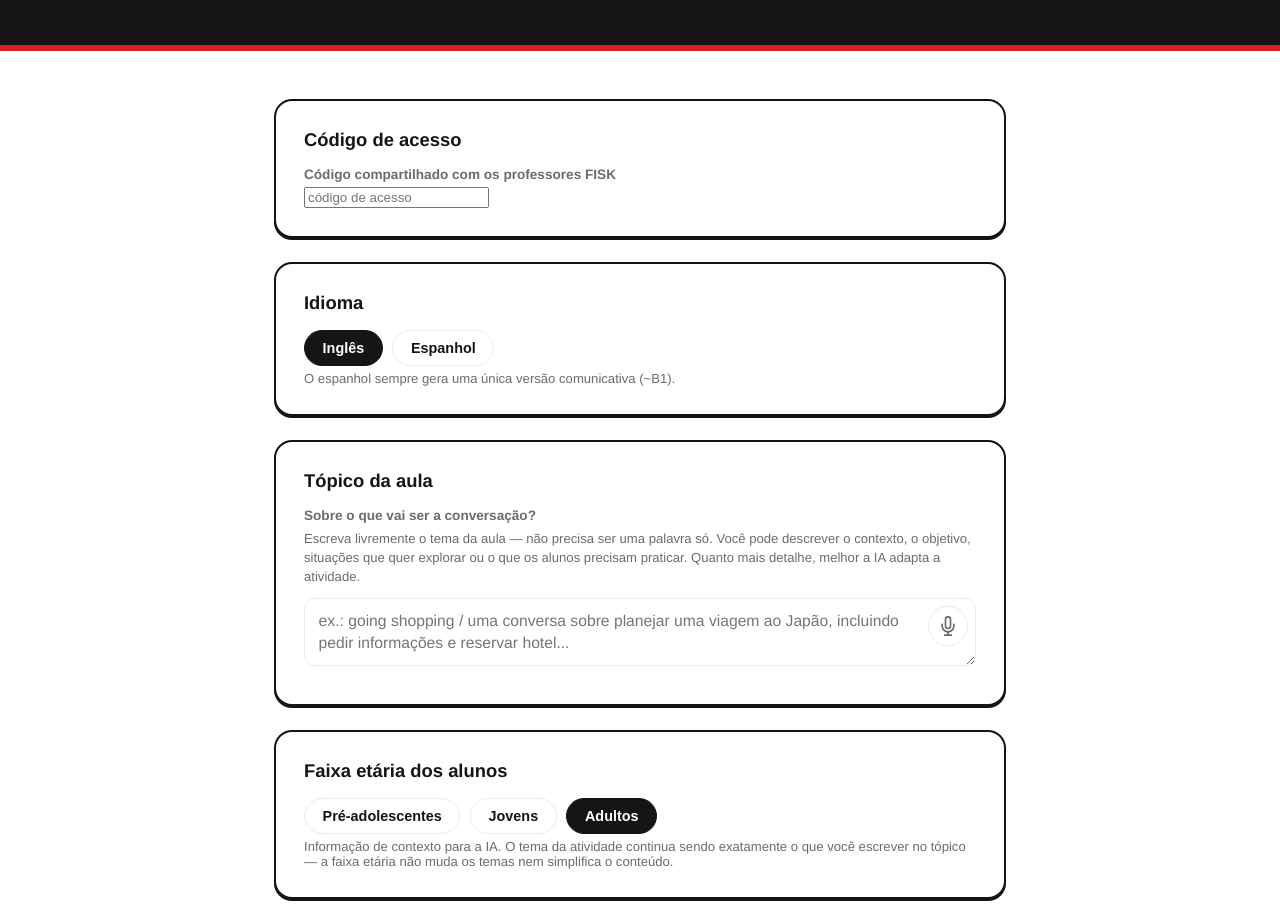
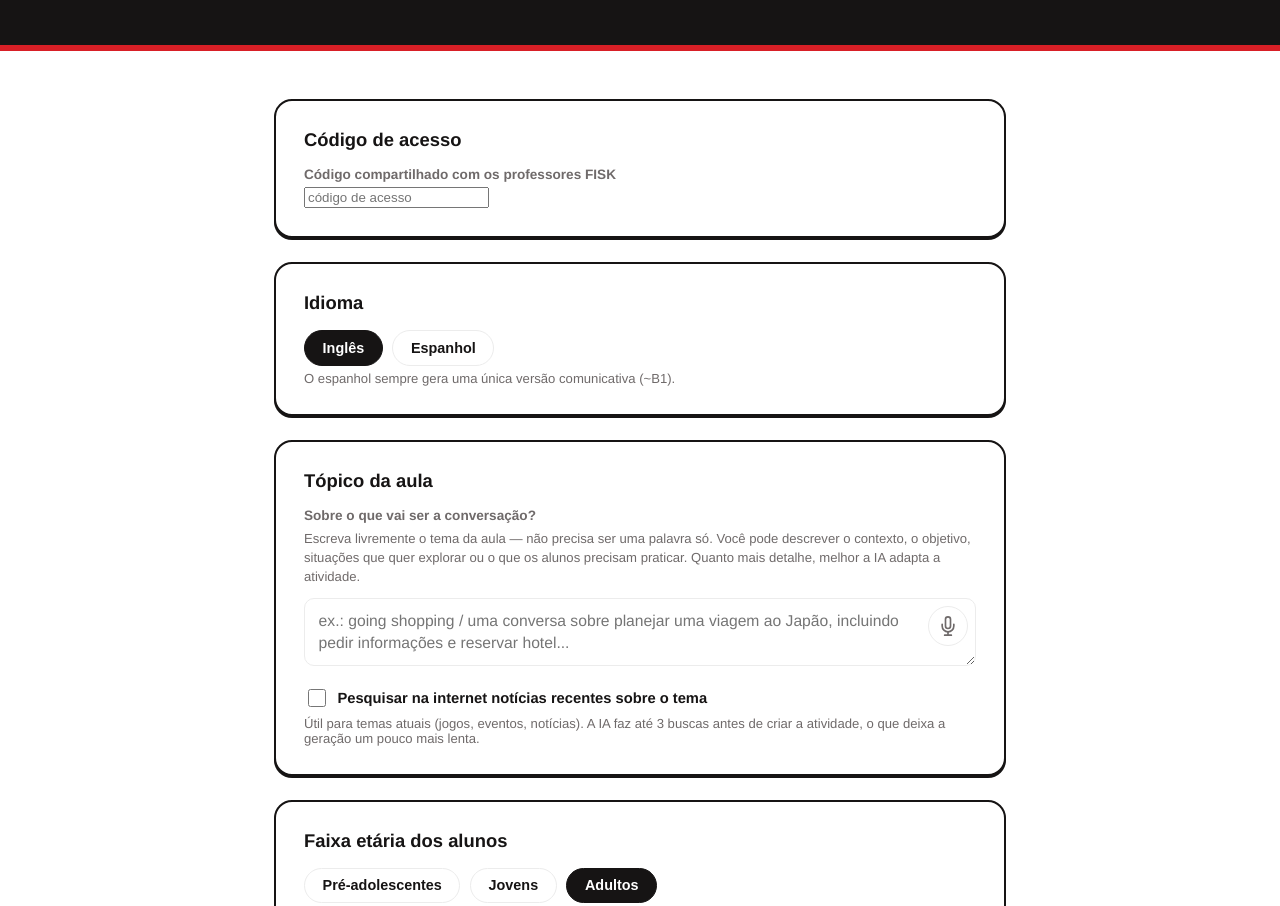
Before and after one commit to Pedro-Fisk/conversation-maker, a website: page index.html in a window 1280 px wide. Shown: the part 144-1050 px from the top of the page. Drawn offline with Linux system fonts and the light colour scheme.

Commit message:
Checkbox de busca na internet para temas atuais

```diff
--- a/app.js
+++ b/app.js
@@ -31,11 +31,11 @@
     statusEl.classList.toggle("is-error", Boolean(isError));
   }
 
-  async function fetchLessons({ accessCode, language, topic, levelChoice, ageGroup }) {
+  async function fetchLessons({ accessCode, language, topic, levelChoice, ageGroup, useWebSearch }) {
     const response = await fetch("/api/generate-lesson", {
       method: "POST",
       headers: { "content-type": "application/json" },
-      body: JSON.stringify({ accessCode, language, topic, levelChoice, ageGroup }),
+      body: JSON.stringify({ accessCode, language, topic, levelChoice, ageGroup, useWebSearch }),
     });
     const data = await response.json().catch(() => ({}));
     if (!response.ok) {
@@ -394,6 +394,8 @@
     const topic = topicEl.value.trim();
     const levelChoice = language === "english" ? selectedValue(levelChoices) : null;
     const ageGroup = selectedValue(ageChoices);
+    const webSearchEl = document.getElementById("webSearch");
+    const useWebSearch = Boolean(webSearchEl && webSearchEl.checked);
 
     if (!topic || !accessCode) return;
 
@@ -403,7 +405,7 @@
     results.classList.remove("is-visible");
 
     try {
-      const lessons = await fetchLessons({ accessCode, language, topic, levelChoice, ageGroup });
+      const lessons = await fetchLessons({ accessCode, language, topic, levelChoice, ageGroup, useWebSearch });
 
       results.innerHTML = "";
       lessons.forEach((lesson) => results.appendChild(renderDeck(lesson)));
--- a/index.html
+++ b/index.html
@@ -49,6 +49,11 @@
           </button>
         </div>
         <p class="hint" id="micHint"></p>
+        <label class="checkbox-row" for="webSearch">
+          <input type="checkbox" id="webSearch">
+          <span>Pesquisar na internet notícias recentes sobre o tema</span>
+        </label>
+        <p class="hint">Útil para temas atuais (jogos, eventos, notícias). A IA faz até 3 buscas antes de criar a atividade, o que deixa a geração um pouco mais lenta.</p>
       </div>
 
       <div class="panel">
--- a/style.css
+++ b/style.css
@@ -135,6 +135,24 @@ input[type="text"]:focus, select:focus, textarea:focus{
 }
 
 .hint-lead{ margin: 0 0 0.75rem; line-height: 1.45; }
+
+.checkbox-row{
+  display: flex;
+  align-items: center;
+  gap: 0.55rem;
+  margin: 1rem 0 0;
+  font-size: 0.92rem;
+  font-weight: 600;
+  cursor: pointer;
+  user-select: none;
+}
+.checkbox-row input[type="checkbox"]{
+  width: 1.1rem;
+  height: 1.1rem;
+  accent-color: var(--green);
+  cursor: pointer;
+  flex: 0 0 auto;
+}
 
 /* Tópico + botão de microfone */
 .topic-wrap{ position: relative; }
```
